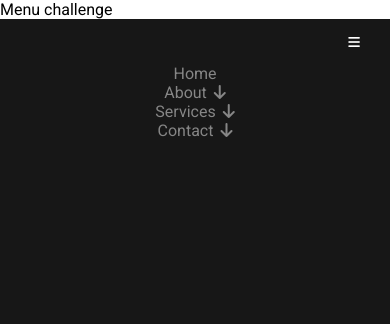
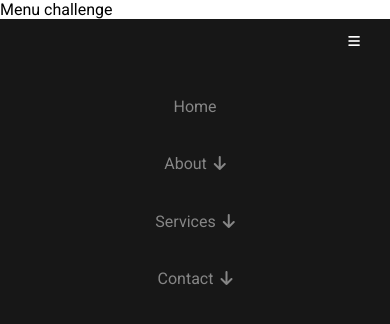
Before and after one commit to stefanmrvic/mysticProject, a website built with Vite: page index.html in a window 390 px wide. Both pictures are taken after a click on the button "Toggle navigation". Built offline with nearby package versions, Linux system fonts and the light colour scheme.

Commit message:
Style: Mobile Nav items

```diff
--- a/styles/parts/_header.scss
+++ b/styles/parts/_header.scss
@@ -145,6 +145,8 @@
             flex-direction: column;
             width: 100%;
             align-items: center;
+            gap: 5%;
+            margin-top: 9%;
 
 
             li {
```
